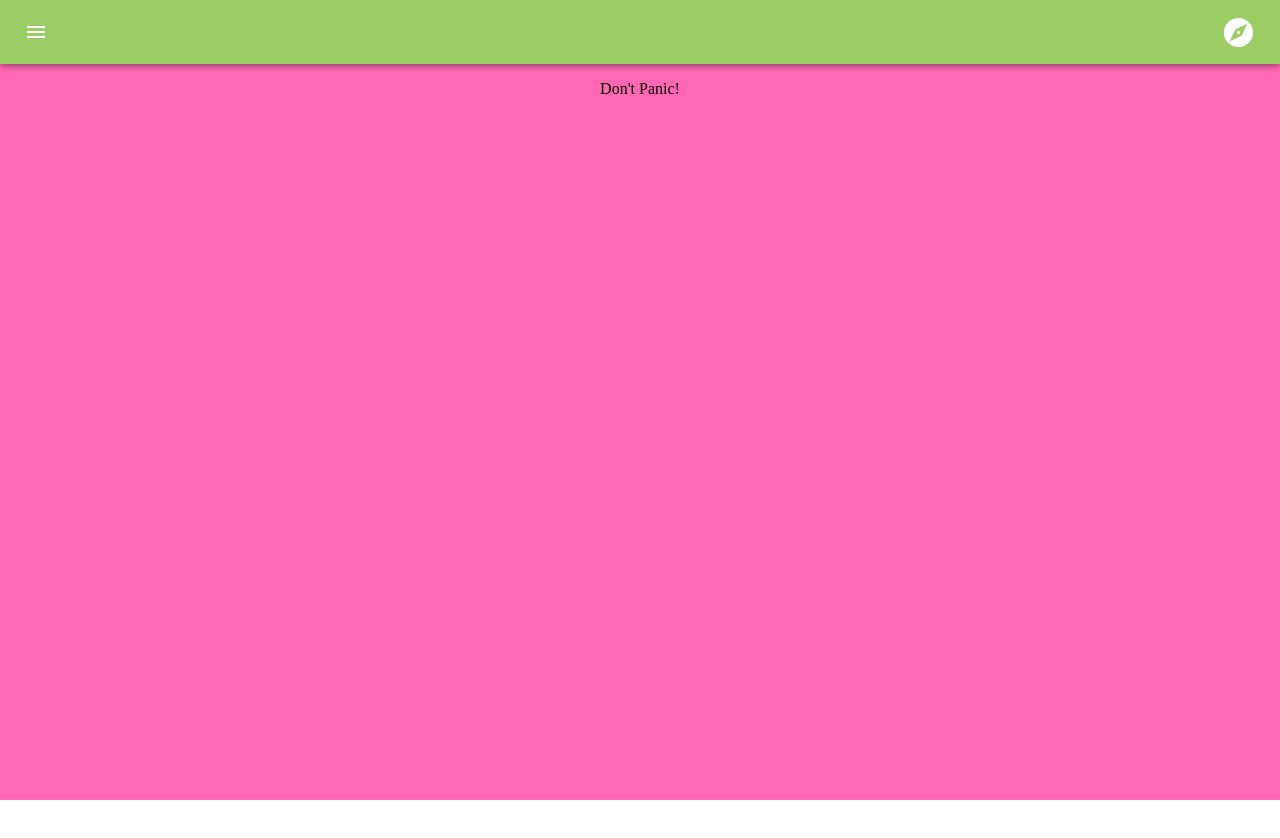
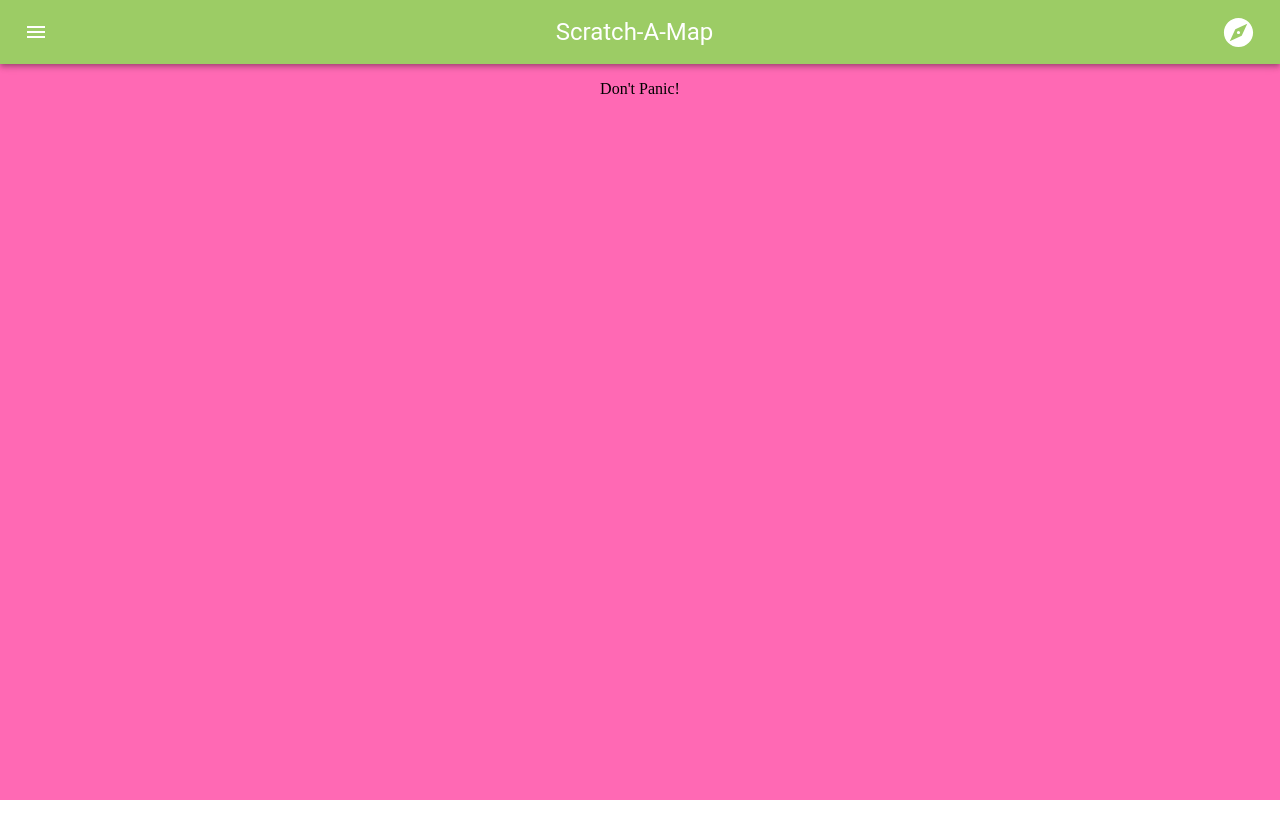
Before and after one commit to Cathesso/Scratch-A-Map, a React (Create React App) app in the folder frontend/: page / in a window 1280 px wide. Shown: the top 838 px of the page. After the commit the page ends 800 px from the top, so only its background shows below. Built offline with nearby package versions, Linux system fonts and the light colour scheme.

Commit message:
Repair Frontend-Test. Repair distorted Styling.

```diff
--- a/frontend/src/App.js
+++ b/frontend/src/App.js
@@ -3,29 +3,10 @@ import ExplorePage from "./pages/ExplorePage";
 import styled from "styled-components/macro";
 import LoginPage from "./pages/LoginPage";
 import Header from "./components/Header";
-import { createMuiTheme, ThemeProvider } from "@material-ui/core";
-
-const theme = createMuiTheme({
-  palette: {
-    primary: {
-      light: "#cfff95",
-      main: "#9ccc65",
-      dark: "#6b9b37",
-      contrastText: "#ffffff",
-    },
-    secondary: {
-      light: "#67daff",
-      main: "#03a9f4",
-      dark: "#007ac1",
-      contrastText: "#ffffff",
-    },
-  },
-});
 
 function App() {
   return (
     <Wrapper>
-      <ThemeProvider theme={theme}>
       <Header />
       <Switch>
         <Route path={"/"} exact>
@@ -35,7 +16,6 @@ function App() {
           <ExplorePage />
         </Route>
       </Switch>
-      </ThemeProvider>
     </Wrapper>
   );
 }
@@ -44,7 +24,9 @@ export default App;
 
 const Wrapper = styled.div`
   margin: 0;
-  height: 100vh;
+  height: 100%;
   width: 100vw;
   background-color: hotpink;
+  display: flex;
+  flex-direction: column;
 `;
--- a/frontend/src/components/Header.js
+++ b/frontend/src/components/Header.js
@@ -3,7 +3,6 @@ import MenuIcon from "@material-ui/icons/Menu";
 import ExploreIcon from "@material-ui/icons/Explore";
 import {
   AppBar,
-  Button,
   IconButton,
   makeStyles,
   Toolbar,
@@ -16,6 +15,7 @@ const useStyles = makeStyles((theme) => ({
   },
   center: {
     flexGrow: 1,
+    textAlign: "center",
   },
 }));
 
@@ -34,7 +34,9 @@ export default function Header() {
           >
             <MenuIcon />
           </IconButton>
-          <div className={classes.center} />
+          <Typography variant="h5" component="h2" className={classes.center}>
+            Scratch-A-Map
+          </Typography>
           <IconButton
             edge="end"
             href="/explore"
--- a/frontend/src/index.js
+++ b/frontend/src/index.js
@@ -4,21 +4,41 @@ import App from "./App";
 import reportWebVitals from "./reportWebVitals";
 import { createGlobalStyle } from "styled-components";
 import { BrowserRouter as Router } from "react-router-dom";
+import { createMuiTheme, ThemeProvider } from "@material-ui/core";
 
 const GlobalStyle = createGlobalStyle`
-  body {
+  body, #root{
     margin: 0;
     height: 100vh;
     width: 100vw;
   }
 `;
 
+const theme = createMuiTheme({
+  palette: {
+    primary: {
+      light: "#cfff95",
+      main: "#9ccc65",
+      dark: "#6b9b37",
+      contrastText: "#ffffff",
+    },
+    secondary: {
+      light: "#67daff",
+      main: "#03a9f4",
+      dark: "#007ac1",
+      contrastText: "#ffffff",
+    },
+  },
+});
+
 ReactDOM.render(
   <React.StrictMode>
     <GlobalStyle />
-    <Router>
-      <App />
-    </Router>
+    <ThemeProvider theme={theme}>
+      <Router>
+        <App />
+      </Router>
+    </ThemeProvider>
   </React.StrictMode>,
   document.getElementById("root")
 );
```
Also changed, not shown: frontend/src/__tests___/setupTests.js (+1 -1 lines), 2 other files (tests, documents, lock files or other folders). Lines whose indentation alone changed are shown as unchanged.
